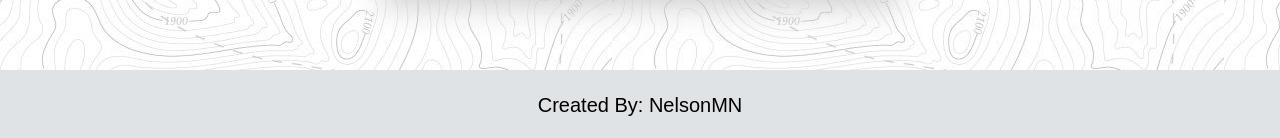
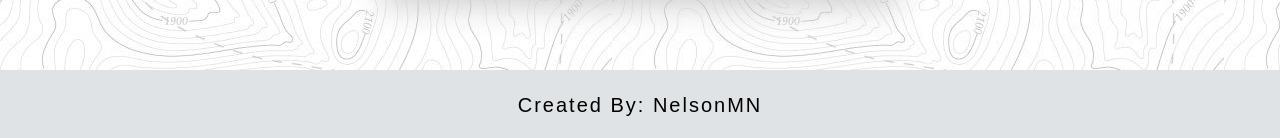
Before and after one commit to NelsonMN/shopping-cart, a React (Create React App) app: page /cart in a window 1280 px wide. Shown: the part 659-797 px from the top of the page. Built offline with nearby package versions, Linux system fonts and the light colour scheme.

Commit message:
Edited Footer letter spacing

```diff
--- a/src/styles/footer.css
+++ b/src/styles/footer.css
@@ -4,6 +4,7 @@
   text-align: center;
   background-color: rgb(224, 227, 229);
   z-index: 1;
+  letter-spacing: 2px;
   }
 
 .footer > a {
@@ -11,10 +12,7 @@
   text-decoration: none;
   font-weight: 100;
   font-size: 1.25rem;
-}
-
-.footer > a {
-    position: relative;
+  position: relative;
 }
 
 .footer > a::after {
```
